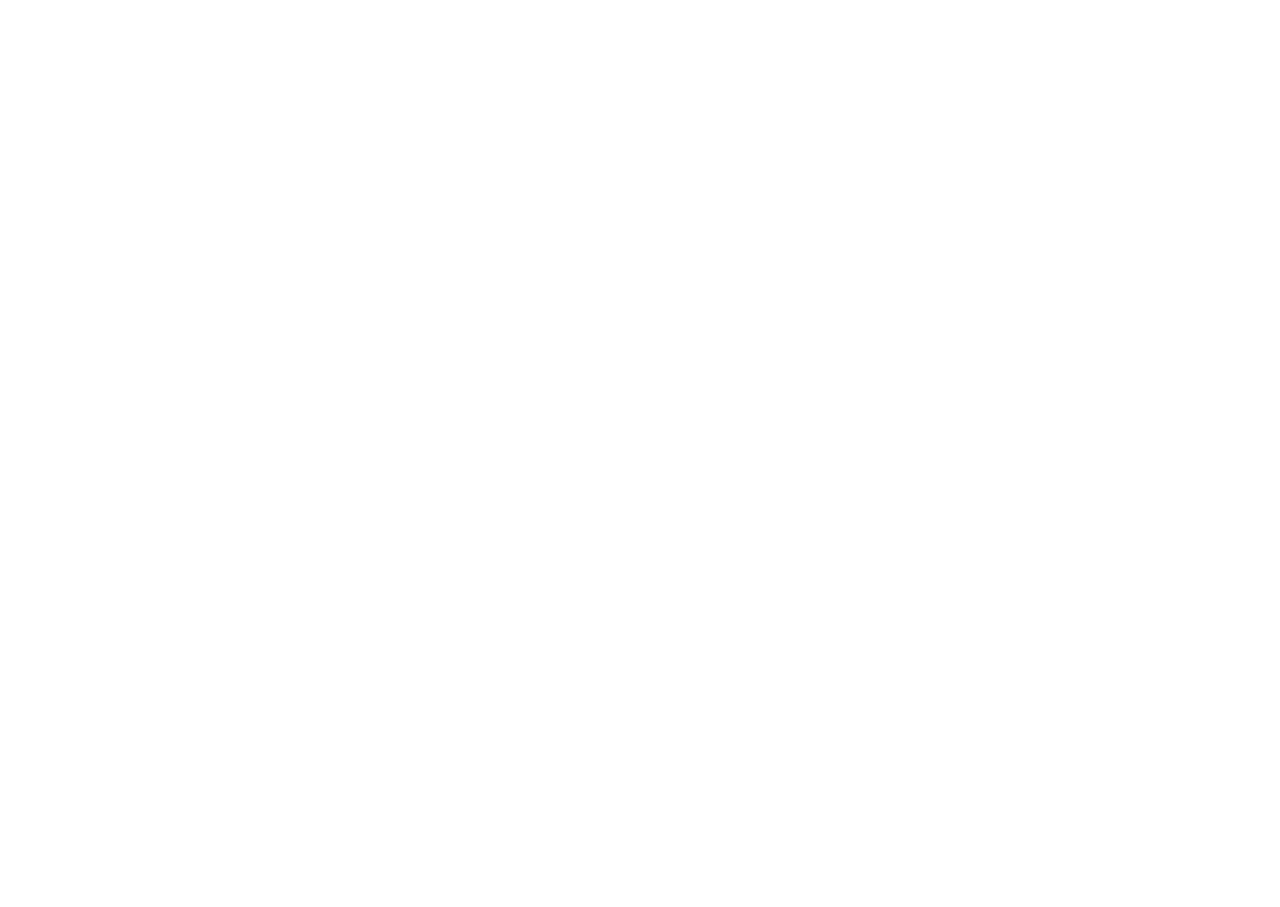
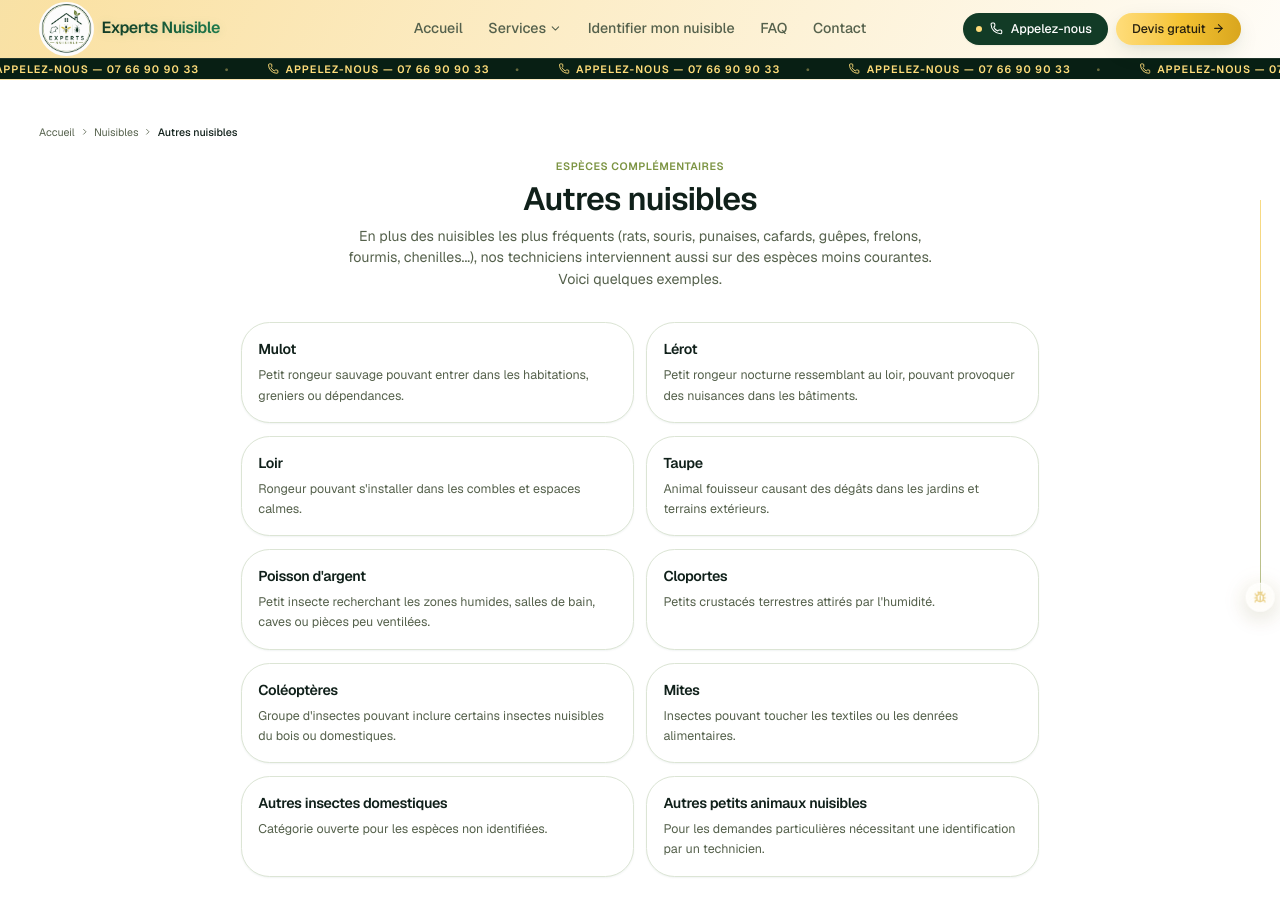
Before and after one commit to Ryad-Cyber/experts-nuisible, a Next.js app: page /nuisibles/autres in a window 1280 px wide. Before the commit this address had no page. Shown: the top 907 px of the page. Before the commit the page ends 800 px from the top, so only its background shows below. Built offline with nearby package versions, Linux system fonts and the light colour scheme.

Commit message:
Improve intervention zones and add dedicated other pests page

```diff
--- /dev/null
+++ b/src/app/nuisibles/autres/page.tsx
@@ -0,0 +1,108 @@
+import type { Metadata } from "next";
+import Link from "next/link";
+import { ChevronRight, HelpCircle, Phone } from "lucide-react";
+import { Container } from "@/components/ui/Container";
+import { Button } from "@/components/ui/Button";
+import { siteConfig } from "@/config/site";
+import { OTHER_PESTS } from "@/data/otherPests";
+
+const title = "Autres nuisibles : espèces complémentaires — Experts Nuisible";
+const description =
+  "Mulot, lérot, loir, taupe, poisson d'argent, cloportes, coléoptères, mites... Des exemples de nuisibles complémentaires que nos techniciens traitent aussi, en plus des nuisibles principaux.";
+
+export const metadata: Metadata = {
+  title,
+  description,
+  alternates: { canonical: "/nuisibles/autres" },
+  openGraph: { title, description, url: "/nuisibles/autres" },
+};
+
+function BreadcrumbJsonLd() {
+  const jsonLd = {
+    "@context": "https://schema.org",
+    "@type": "BreadcrumbList",
+    itemListElement: [
+      { "@type": "ListItem", position: 1, name: "Accueil", item: siteConfig.url },
+      { "@type": "ListItem", position: 2, name: "Nuisibles", item: `${siteConfig.url}/nuisibles` },
+      { "@type": "ListItem", position: 3, name: "Autres nuisibles", item: `${siteConfig.url}/nuisibles/autres` },
+    ],
+  };
+  return (
+    <script type="application/ld+json" dangerouslySetInnerHTML={{ __html: JSON.stringify(jsonLd) }} />
+  );
+}
+
+// Page dédiée aux espèces complémentaires — volontairement distincte du hub
+// /nuisibles (qui liste tous les nuisibles principaux). Contenu 100 % serveur,
+// source unique src/data/otherPests.ts. Pas de fiches détaillées ici (pas de
+// signes/urgence/etc.) : un exemple factuel court par espèce, pas un guide.
+export default function AutresNuisiblesPage() {
+  return (
+    <main className="bg-background py-10 md:py-14">
+      <BreadcrumbJsonLd />
+      <Container>
+        <nav aria-label="Fil d'Ariane" className="flex flex-wrap items-center gap-1.5 text-xs text-muted-foreground">
+          <Link href="/" className="transition-colors hover:text-foreground">
+            Accueil
+          </Link>
+          <ChevronRight aria-hidden className="size-3" />
+          <Link href="/nuisibles" className="transition-colors hover:text-foreground">
+            Nuisibles
+          </Link>
+          <ChevronRight aria-hidden className="size-3" />
+          <span className="font-medium text-foreground">Autres nuisibles</span>
+        </nav>
+
+        <div className="mx-auto mt-6 max-w-2xl text-center">
+          <p className="text-xs font-semibold uppercase tracking-wider text-secondary">
+            Espèces complémentaires
+          </p>
+          <h1 className="mt-2.5 text-3xl font-semibold tracking-tight text-balance md:text-4xl">
+            Autres nuisibles
+          </h1>
+          <p className="mt-3 text-base text-muted-foreground">
+            En plus des nuisibles les plus fréquents (rats, souris, punaises, cafards, guêpes,
+            frelons, fourmis, chenilles...), nos techniciens interviennent aussi sur des espèces
+            moins courantes. Voici quelques exemples.
+          </p>
+        </div>
+
+        <div className="mx-auto mt-10 grid max-w-4xl gap-4 sm:grid-cols-2">
+          {OTHER_PESTS.map((pest) => (
+            <div
+              key={pest.id}
+              className="rounded-2xl border border-border bg-background p-5 shadow-sm"
+            >
+              <h2 className="text-base font-semibold tracking-tight">{pest.name}</h2>
+              <p className="mt-1.5 text-sm leading-relaxed text-muted-foreground">
+                {pest.description}
+              </p>
+            </div>
+          ))}
+        </div>
+
+        <div className="mx-auto mt-10 flex max-w-2xl flex-col items-center gap-3 rounded-2xl border border-accent/40 bg-accent/10 p-6 text-center">
+          <HelpCircle className="size-6 text-accent-dark" />
+          <p className="text-sm leading-relaxed text-foreground/85">
+            Cette liste n&apos;est pas exhaustive : nos techniciens peuvent également intervenir
+            sur d&apos;autres espèces non citées ici. Contactez-nous pour identifier votre
+            nuisible et obtenir un diagnostic.
+          </p>
+          <Button href={siteConfig.phone.href} size="lg" className="mt-1">
+            <Phone className="size-5" />
+            {siteConfig.cta.callNow} — {siteConfig.phone.display}
+          </Button>
+        </div>
+
+        <div className="mx-auto mt-8 max-w-2xl text-center">
+          <Link
+            href="/nuisibles"
+            className="inline-flex items-center gap-1.5 text-sm font-semibold text-secondary transition-colors hover:text-foreground"
+          >
+            Voir les nuisibles principaux →
+          </Link>
+        </div>
+      </Container>
+    </main>
+  );
+}
--- a/src/app/sitemap.ts
+++ b/src/app/sitemap.ts
@@ -42,6 +42,12 @@
       priority: 0.7,
     })),
     {
+      url: `${siteConfig.url}/nuisibles/autres`,
+      lastModified: new Date(),
+      changeFrequency: "monthly",
+      priority: 0.5,
+    },
+    {
       url: `${siteConfig.url}/zones-intervention`,
       lastModified: new Date(),
       changeFrequency: "monthly",
--- a/src/app/zones-intervention/page.tsx
+++ b/src/app/zones-intervention/page.tsx
@@ -91,7 +91,8 @@
             <p className="mt-3 text-base leading-relaxed text-muted-foreground">
               Experts Nuisible est un réseau de techniciens mobiles, avec un ancrage principal
               autour d&apos;Auxerre et de Sens. Nous intervenons aussi en Centre-Val de Loire
-              (Orléans, Blois, Tours, Chartres) et en Île-de-France — et bien au-delà.
+              (Orléans, Blois, Tours, Chartres) et en Île-de-France, ainsi que dans de nombreux
+              départements et communes environnants selon les besoins.
             </p>
 
             <div className="mt-7 flex flex-col gap-6">
--- a/src/config/site.ts
+++ b/src/config/site.ts
@@ -53,7 +53,8 @@
   servicesMenu: [
     { label: "Rats", href: "/nuisibles/rats" },
     { label: "Punaises de lit", href: "/nuisibles/punaises" },
-    { label: "Cafards & blattes", href: "/nuisibles/cafards" },
+    { label: "Cafards", href: "/nuisibles/cafards" },
+    { label: "Termites", href: "/nuisibles/termites" },
     { label: "Puces & parasites", href: "/services/desinsectisation" },
     { label: "Fourmis", href: "/nuisibles/fourmis" },
     { label: "Mouches", href: "/nuisibles/mouches" },
@@ -61,7 +62,7 @@
     { label: "Chenilles processionnaires", href: "/nuisibles/chenilles" },
     { label: "Acariens", href: "/nuisibles/acariens" },
     { label: "Désinfection & assainissement", href: "/services/desinfection" },
-    { label: "Tous les nuisibles", href: "/nuisibles" },
+    { label: "Autres nuisibles", href: "/nuisibles/autres" },
   ] as NavLink[],
   cta: {
     callNow: "Appeler maintenant",
--- a/src/data/coverage.ts
+++ b/src/data/coverage.ts
@@ -27,6 +27,8 @@
     departments: [
       { name: "Yonne", code: "89" },
       { name: "Nièvre", code: "58" },
+      { name: "Côte-d'Or", code: "21" },
+      { name: "Aube", code: "10" },
     ],
   },
   {
@@ -38,12 +40,22 @@
       { name: "Indre-et-Loire", code: "37" },
       { name: "Eure-et-Loir", code: "28" },
       { name: "Cher", code: "18" },
+      { name: "Indre", code: "36" },
     ],
   },
   {
     name: "Île-de-France",
     lead: "Interventions sur Paris et sa proche couronne.",
-    departments: [{ name: "Paris", code: "75" }],
+    departments: [
+      { name: "Paris", code: "75" },
+      { name: "Seine-et-Marne", code: "77" },
+      { name: "Essonne", code: "91" },
+      { name: "Yvelines", code: "78" },
+      { name: "Hauts-de-Seine", code: "92" },
+      { name: "Seine-Saint-Denis", code: "93" },
+      { name: "Val-de-Marne", code: "94" },
+      { name: "Val-d'Oise", code: "95" },
+    ],
   },
 ];
 
--- /dev/null
+++ b/src/data/otherPests.ts
@@ -0,0 +1,70 @@
+// ---------------------------------------------------------------------------
+// "Autres nuisibles" — espèces complémentaires, moins courantes, volontairement
+// distinctes des nuisibles principaux déjà mis en avant (rats, souris, cafards,
+// punaises, guêpes, frelons, fourmis, chenilles...). Cette liste est un exemple
+// non exhaustif, pas un guide détaillé (pas de fiche complète pestGuide) : elle
+// répond à « et si mon nuisible n'est pas dans la liste principale ? ».
+// ---------------------------------------------------------------------------
+
+export type OtherPest = {
+  id: string;
+  name: string;
+  description: string;
+};
+
+export const OTHER_PESTS: OtherPest[] = [
+  {
+    id: "mulot",
+    name: "Mulot",
+    description:
+      "Petit rongeur sauvage pouvant entrer dans les habitations, greniers ou dépendances.",
+  },
+  {
+    id: "lerot",
+    name: "Lérot",
+    description:
+      "Petit rongeur nocturne ressemblant au loir, pouvant provoquer des nuisances dans les bâtiments.",
+  },
+  {
+    id: "loir",
+    name: "Loir",
+    description: "Rongeur pouvant s'installer dans les combles et espaces calmes.",
+  },
+  {
+    id: "taupe",
+    name: "Taupe",
+    description: "Animal fouisseur causant des dégâts dans les jardins et terrains extérieurs.",
+  },
+  {
+    id: "poisson-argent",
+    name: "Poisson d'argent",
+    description:
+      "Petit insecte recherchant les zones humides, salles de bain, caves ou pièces peu ventilées.",
+  },
+  {
+    id: "cloportes",
+    name: "Cloportes",
+    description: "Petits crustacés terrestres attirés par l'humidité.",
+  },
+  {
+    id: "coleopteres",
+    name: "Coléoptères",
+    description:
+      "Groupe d'insectes pouvant inclure certains insectes nuisibles du bois ou domestiques.",
+  },
+  {
+    id: "mites",
+    name: "Mites",
+    description: "Insectes pouvant toucher les textiles ou les denrées alimentaires.",
+  },
+  {
+    id: "autres-insectes",
+    name: "Autres insectes domestiques",
+    description: "Catégorie ouverte pour les espèces non identifiées.",
+  },
+  {
+    id: "autres-animaux",
+    name: "Autres petits animaux nuisibles",
+    description: "Pour les demandes particulières nécessitant une identification par un technicien.",
+  },
+];
```
